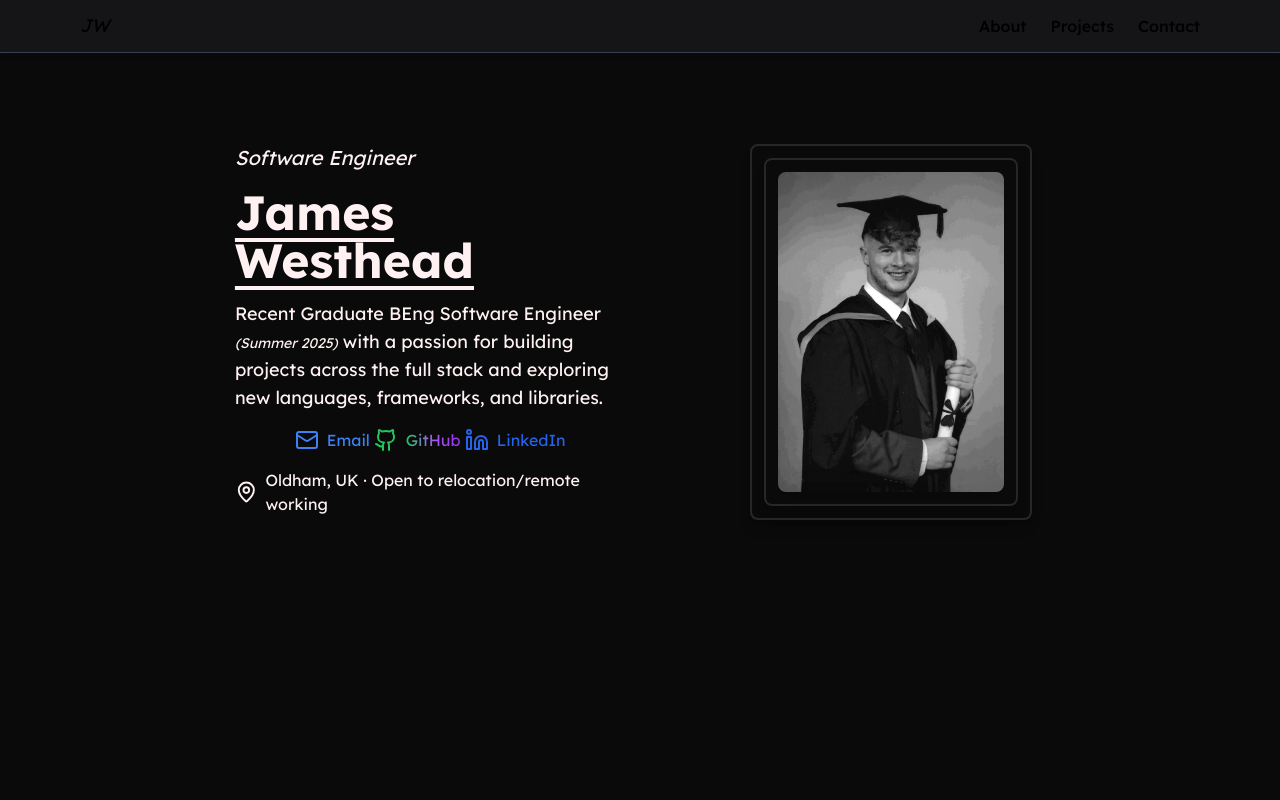
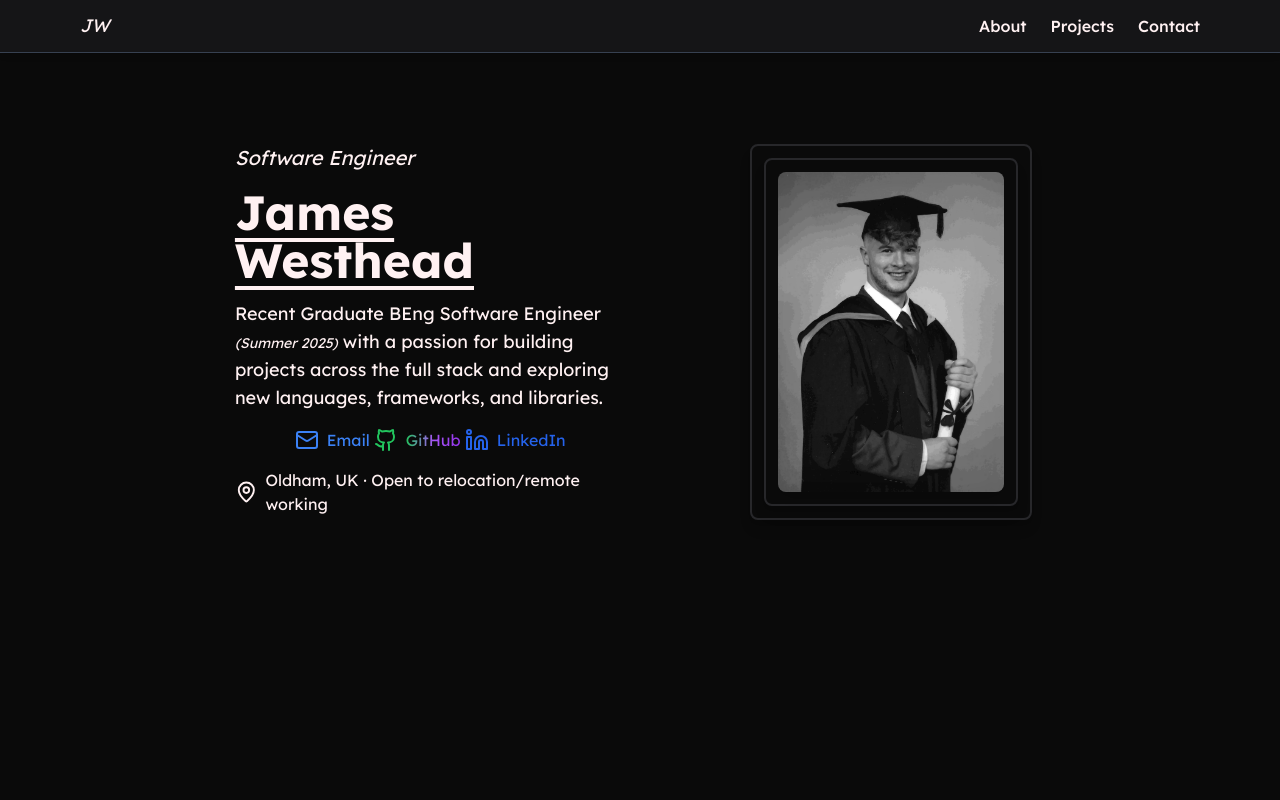
Before and after one commit to WestheadJ/portfolio, a React (Vite) app: page / in a window 1280 px wide. Shown: the top 800 px of the page. Built offline with nearby package versions, Linux system fonts and the light colour scheme.

Commit message:
Update Nav.jsx

```diff
--- a/src/components/Nav.jsx
+++ b/src/components/Nav.jsx
@@ -10,8 +10,8 @@ export default function Nav() {
 
     return (
         <header>
-            <nav className="fixed top-0 left-0 right-0 z-50 bg-zinc-900 backdrop-blur-sm border-b border-gray-700 shadow-md bg-opacity-85">
-                <div className="max-w-6xl mx-auto flex items-center justify-between px-4 py-3">
+            <nav className="fixed top-0 left-0 right-0 z-50 text-rose-50 bg-zinc-900 backdrop-blur-sm border-b border-gray-700 shadow-md bg-opacity-85">
+                <div className="max-w-6xl mx-auto flex items-center justify-between px-4 py-3  ">
                     {/* Logo */}
                     <a href="/" className="text-lg font-extralight italic">
                         JW
```
